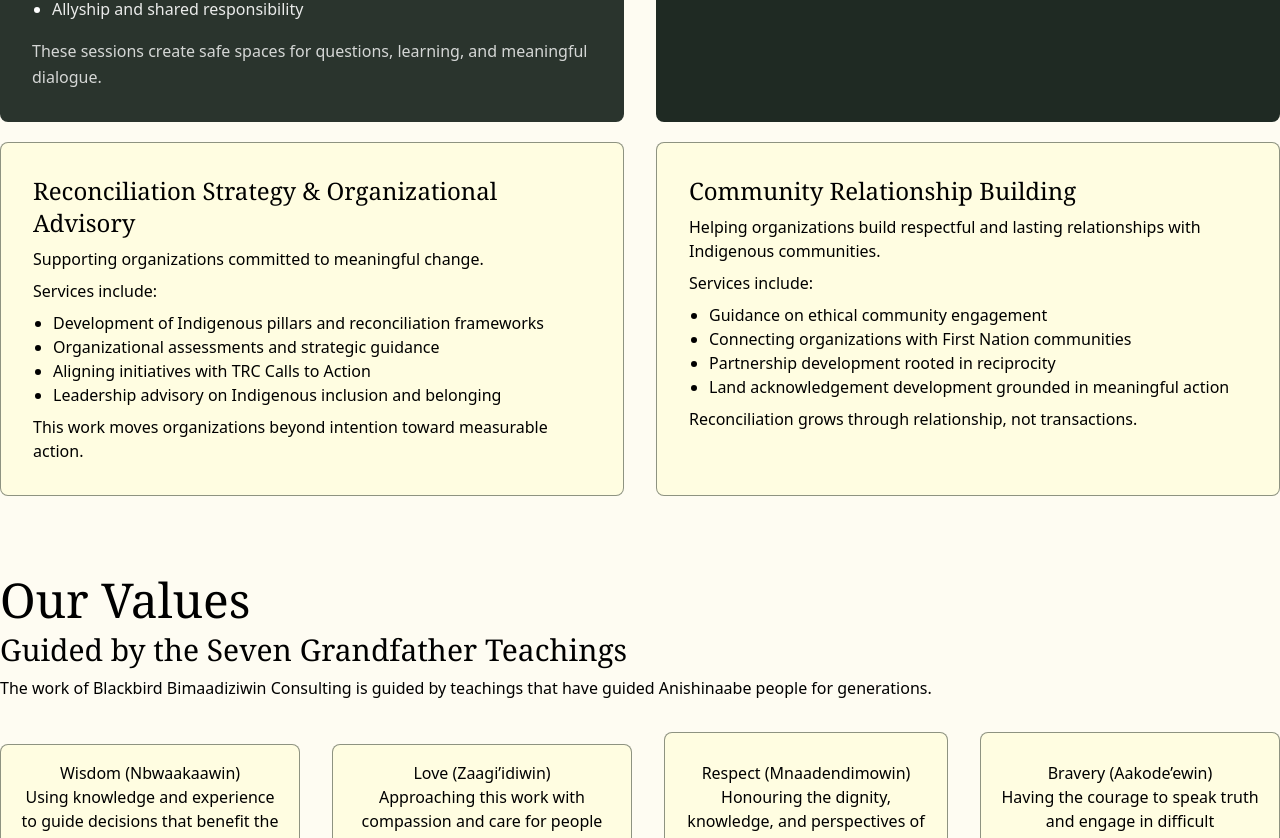
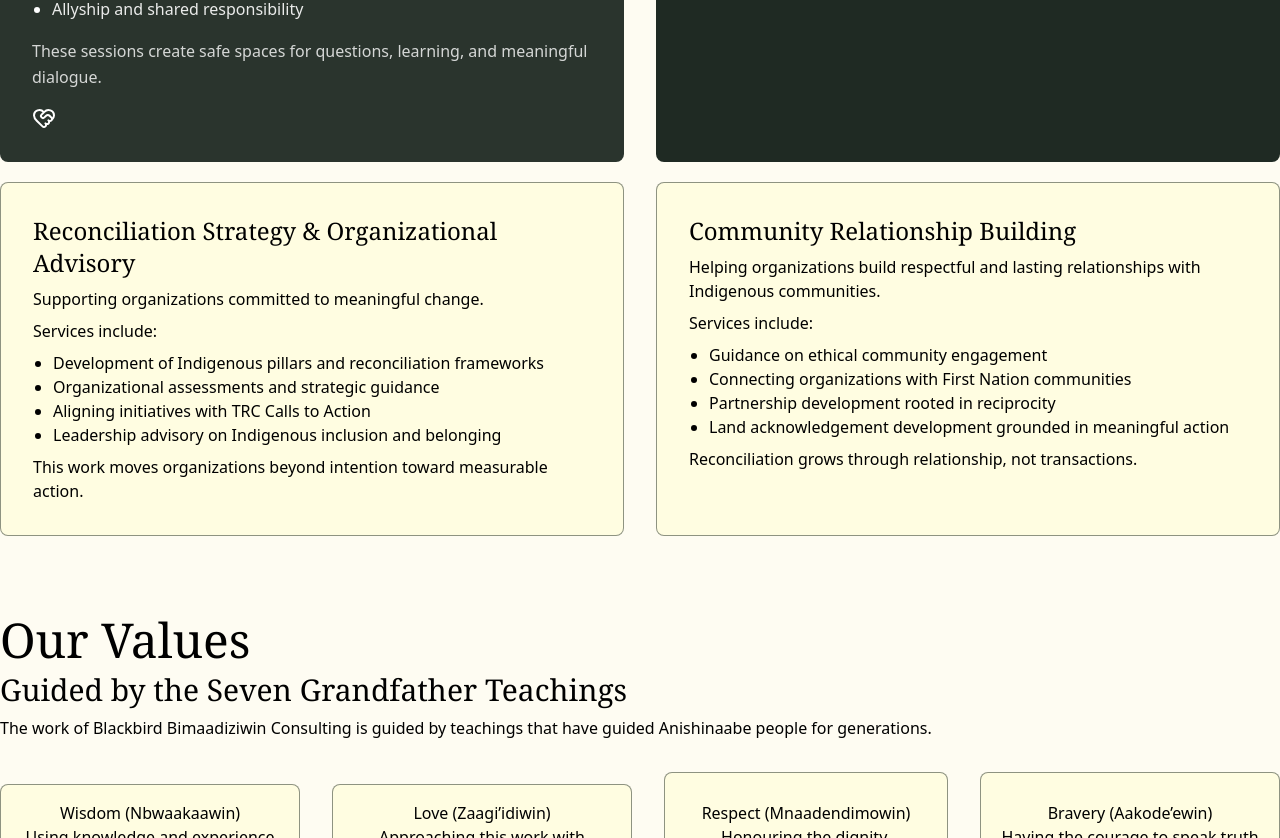
Before and after one commit to MastracciN/eli-consulting, a React (Vite) app: page /services in a window 1280 px wide. Shown: the part 1412-2250 px from the top of the page. Built offline with nearby package versions, Linux system fonts and the light colour scheme.

Commit message:
installed lucide-react, added heart handshake to services page

```diff
--- a/package.json
+++ b/package.json
@@ -11,6 +11,7 @@
   },
   "dependencies": {
     "@tailwindcss/vite": "^4.1.13",
+    "lucide-react": "^1.7.0",
     "react": "^19.1.1",
     "react-dom": "^19.1.1",
     "react-router-dom": "^7.9.3",
--- a/src/pages/Services.jsx
+++ b/src/pages/Services.jsx
@@ -2,7 +2,8 @@ import forest from '../assets/forest-hero.jpg'
 import woodpattern from '../assets/woodpattern.jpg'
 // import feather from '../assets/blackbird-feather.svg'
 import feather from '../assets/blackbird-feather-white.png'
-import ContactSection from '../components/ContactSection';
+import { HeartHandshake } from 'lucide-react'
+import ContactSection from '../components/ContactSection'
 
 const Services = () => {
 
@@ -106,6 +107,7 @@ const Services = () => {
                                 <li>Allyship and shared responsibility</li>
                             </ul>
                             <p className='text-white/80'>These sessions create safe spaces for questions, learning, and meaningful dialogue.</p>
+                            <HeartHandshake className='w-6 h-6'/>
                         </div>
 
                         <div className='flex flex-col flex-1 space-y-2 p-8 rounded-lg transition-all duration-300 bg-dg text-white hover:bg-dg/90 hover:shadow-xl'>
```
Also changed, not shown: 1 other file (tests, documents, lock files or other folders).
